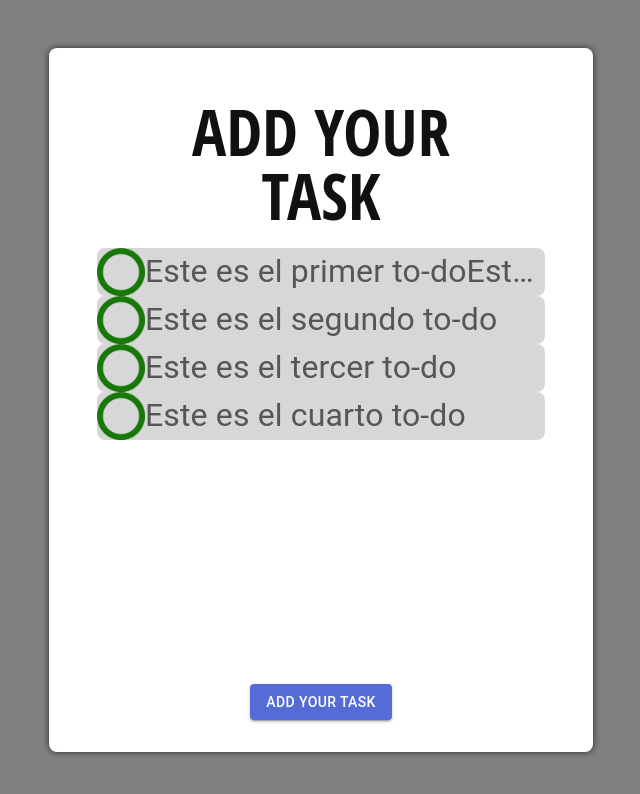
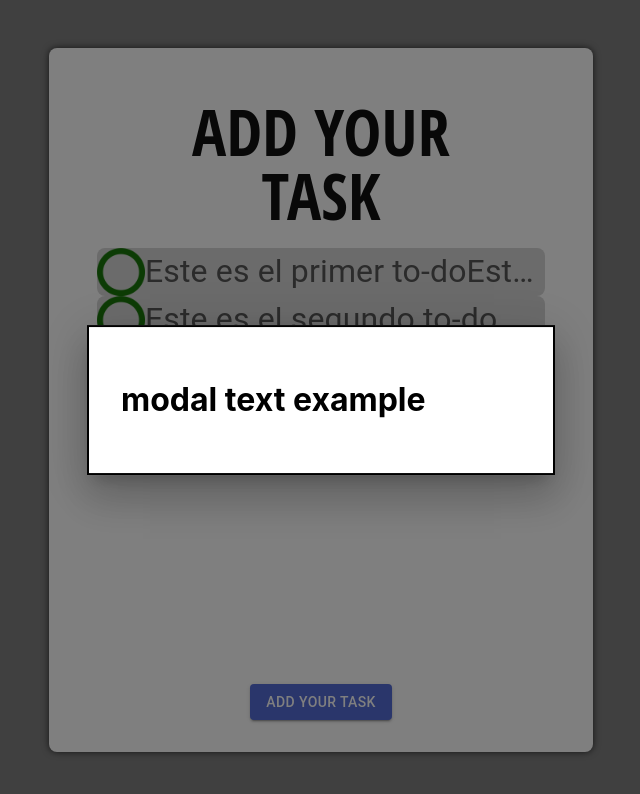
Before and after one commit to sjcuello/list-todo, a React (Create React App) app: page / in a window 1280 px wide. Both pictures are taken after a click on the button "ADD YOUR TASK". Shown: the top 794 px of the page, without its empty margins (319-959 px from the left). Built offline with nearby package versions, Linux system fonts and the light colour scheme.

Commit message:
Add simple modal

```diff
--- /dev/null
+++ b/src/components/AddItemModal/index.tsx
@@ -0,0 +1,27 @@
+import * as React from 'react';
+import Modal from '@mui/material/Modal';
+import { Box } from '@mui/material';
+import { style } from './style';
+
+interface IAddItemModalProps {
+  open: boolean,
+  handleClose: any
+}
+
+const AddItemModal: React.FunctionComponent<IAddItemModalProps> = ({open, handleClose}) => {
+
+  return (
+    <Modal
+    open={open}
+    onClose={handleClose}
+    aria-labelledby="modal-modal-title"
+    aria-describedby="modal-modal-description"
+  >
+    <Box sx={style}>
+      <h1>modal text example</h1>
+    </Box>
+  </Modal>
+  );
+};
+
+export default AddItemModal;
--- /dev/null
+++ b/src/components/AddItemModal/style.ts
@@ -0,0 +1,13 @@
+import styled  from 'styled-components'
+
+export const style = {
+    position: 'absolute' as 'absolute',
+    top: '50%',
+    left: '50%',
+    transform: 'translate(-50%, -50%)',
+    width: 400,
+    bgcolor: 'background.paper',
+    border: '2px solid #000',
+    boxShadow: 24,
+    p: 4,
+};
--- a/src/components/Card/index.tsx
+++ b/src/components/Card/index.tsx
@@ -1,15 +1,18 @@
-import React from 'react';
+import React, { useState } from 'react';
 import { IItem } from '../../interfaces/Item';
 import ItemTodo from '../ItemTodo';
 import { CardContent, ItemContainer, Title } from './styles';
 import useData from '../../hooks/useData';
 import Button from '@mui/material/Button';
+import AddItemModal from '../AddItemModal';
 interface ICardProps {
 }
 
 const Card: React.FunctionComponent<ICardProps> = (props) => {
   const {data, changeState} = useData();
-
+  const [open, setOpen] = useState(false);
+  const handleOpen = () => setOpen(true);
+  const handleClose = () => setOpen(false);
   return (
       <CardContent>
         <Title>Add your task</Title>
@@ -21,7 +24,8 @@ const Card: React.FunctionComponent<ICardProps> = (props) => {
           })
         }
         </ItemContainer>
-        <Button variant="contained">Add your task</Button>
+        <Button variant="contained" onClick={handleOpen}>Add your task</Button>
+        <AddItemModal open={open}  handleClose={handleClose}/>
       </CardContent>
   );
 };
```
